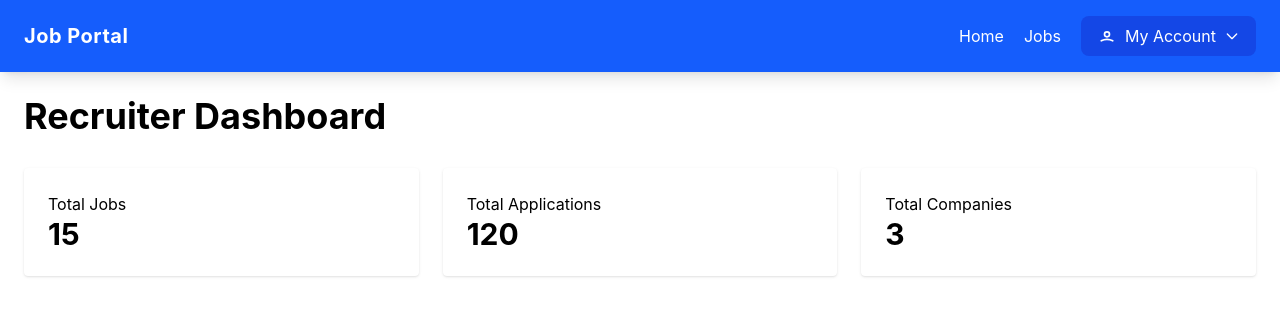
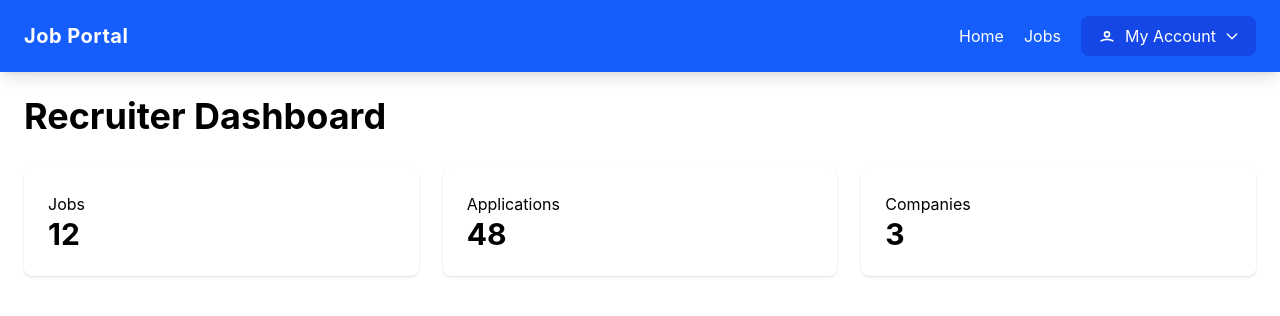
Before and after one commit to dilanithathsarani/Job-Portal---frontend, a React app: page /recruiter/dashboard in a window 1280 px wide. Shown: the top 316 px of the page. Built offline with nearby package versions, Linux system fonts and the light colour scheme; sample sign-in values are in the browser's storage; the HTML template or start-up script is replaced by a standard one.

Commit message:
implement user profile management page, recruiter dashboard, and reusable statistics component

```diff
--- /dev/null
+++ b/src/components/StatCard.jsx
@@ -0,0 +1,21 @@
+function StatCard({ title, value }) {
+
+    return (
+
+        <div className="bg-white rounded-lg shadow p-6">
+
+            <h3>{title}</h3>
+
+            <p className="text-3xl font-bold">
+
+                {value}
+
+            </p>
+
+        </div>
+
+    );
+
+}
+
+export default StatCard;
--- a/src/pages/profile/profile.jsx
+++ b/src/pages/profile/profile.jsx
@@ -222,6 +222,20 @@ function Profile() {
                                 {user.experience || "Not set"}
                             </p>
 
+                            {user.resume && (
+                                <p>
+                                    <strong>Resume: </strong>
+                                    <a
+                                        href={user.resume.startsWith("http") ? user.resume : `http://localhost:5000/${user.resume}`}
+                                        target="_blank"
+                                        rel="noreferrer"
+                                        className="text-blue-600 hover:underline"
+                                    >
+                                        View Resume
+                                    </a>
+                                </p>
+                            )}
+
                             <button
                                 onClick={() => setEditing(true)}
                                 className="bg-blue-600 text-white px-5 py-2 rounded mt-3"
--- a/src/pages/recruiter/dashboard.jsx
+++ b/src/pages/recruiter/dashboard.jsx
@@ -1,4 +1,5 @@
 import NavBar from "../../components/navBar";
+import StatCard from "../../components/StatCard";
 
 function Dashboard() {
 
@@ -16,35 +17,9 @@ function Dashboard() {
 
                 <div className="grid md:grid-cols-3 gap-6">
 
-                    <div className="bg-white shadow p-6 rounded">
-
-                        <h2>Total Jobs</h2>
-
-                        <p className="text-3xl font-bold">
-                            15
-                        </p>
-
-                    </div>
-
-                    <div className="bg-white shadow p-6 rounded">
-
-                        <h2>Total Applications</h2>
-
-                        <p className="text-3xl font-bold">
-                            120
-                        </p>
-
-                    </div>
-
-                    <div className="bg-white shadow p-6 rounded">
-
-                        <h2>Total Companies</h2>
-
-                        <p className="text-3xl font-bold">
-                            3
-                        </p>
-
-                    </div>
+                    <StatCard title="Jobs" value={12} />
+                    <StatCard title="Applications" value={48} />
+                    <StatCard title="Companies" value={3} />
 
                 </div>
 
```
